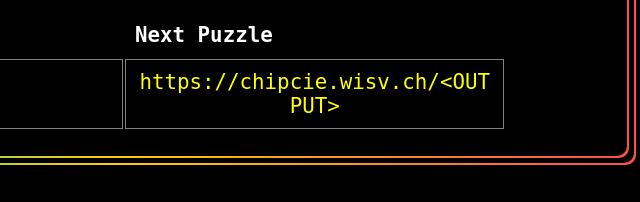
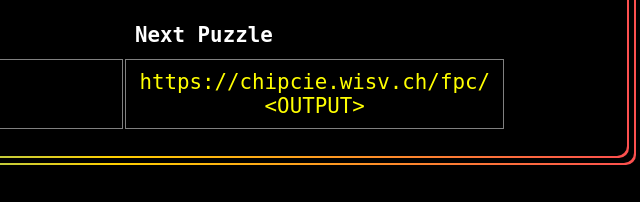
Before and after one commit to kairature/fpc-teaser, a plain HTML site: page html/0000111000100001010000010100010100110111000011000111100000110000/index.html in a window 1280 px wide. Shown: the part 1514-1716 px from the top of the page, 516-1156 px from the left. Drawn offline with Linux system fonts and the light colour scheme.

Commit message:
Fix links.

```diff
--- a/html/0000111000100001010000010100010100110111000011000111100000110000/index.html
+++ b/html/0000111000100001010000010100010100110111000011000111100000110000/index.html
@@ -103,7 +103,7 @@
 								</td>
 								<td class="code" style="text-align: center">
 									<span
-			 class="finaloutput">https://chipcie.wisv.ch/&ltOUTPUT&gt</span>
+			 class="finaloutput">https://chipcie.wisv.ch/fpc/&ltOUTPUT&gt</span>
 								</td>
 							</tr>
 						</table>
```
Also changed, not shown: html/teaser/index.html (+1 -1 lines), html/youuuuarenowonnestepclooserinthissseriessofpromotionalpuzzzlesforthefreshmeenprogrraammmingcontesst/index.html (+1 -1 lines), 1 other file.
